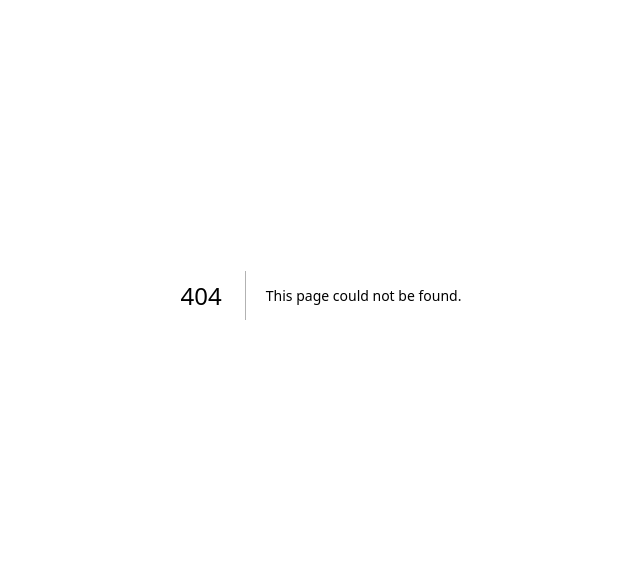
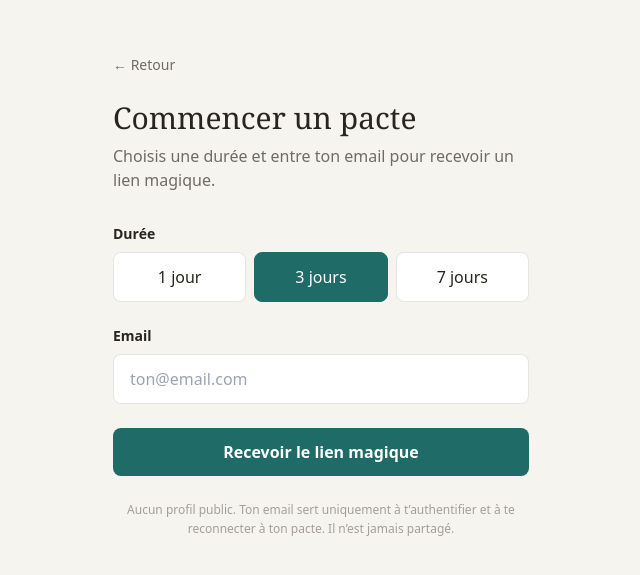
Before and after one commit to piratebtz64-hue/pacte-silencieux, a Next.js app: page /start in a window 1280 px wide. Before the commit this address had no page. Shown: the part 105-680 px from the top of the page, without its empty margins (319-959 px from the left). Built offline with nearby package versions, Linux system fonts and the light colour scheme.

Commit message:
Add start, waiting, help pages and auth callback

```diff
--- /dev/null
+++ b/src/app/start/page.tsx
@@ -0,0 +1,135 @@
+'use client';
+
+import { useState } from 'react';
+import Link from 'next/link';
+import { useRouter } from 'next/navigation';
+
+export default function StartPage() {
+  const router = useRouter();
+  const [email, setEmail] = useState('');
+  const [duration, setDuration] = useState<'1' | '3' | '7'>('3');
+  const [loading, setLoading] = useState(false);
+  const [error, setError] = useState<string | null>(null);
+  const [sent, setSent] = useState(false);
+
+  const handleSubmit = async (e: React.FormEvent) => {
+    e.preventDefault();
+    setLoading(true);
+    setError(null);
+
+    try {
+      const res = await fetch('/api/start', {
+        method: 'POST',
+        headers: { 'Content-Type': 'application/json' },
+        body: JSON.stringify({ email, durationDays: Number(duration) }),
+      });
+
+      const data = await res.json();
+
+      if (!res.ok) {
+        throw new Error(data.error || 'Une erreur est survenue');
+      }
+
+      localStorage.setItem('pacte_email', email.toLowerCase().trim());
+      localStorage.setItem('pacte_duration', duration);
+      if (data.userId) localStorage.setItem('pacte_userId', data.userId);
+
+      setSent(true);
+
+      setTimeout(() => {
+        router.push('/waiting');
+      }, 1500);
+    } catch (err) {
+      setError(err instanceof Error ? err.message : 'Erreur inconnue');
+    } finally {
+      setLoading(false);
+    }
+  };
+
+  if (sent) {
+    return (
+      <main className="min-h-screen grid place-items-center">
+        <div className="max-w-md mx-auto px-4 text-center">
+          <div className="text-4xl mb-4">✉️</div>
+          <h1 className="text-2xl font-serif">Lien magique envoyé</h1>
+          <p className="mt-2 text-[#706b63] dark:text-[#a49f96]">
+            Vérifie ta boîte mail (et les spams). Clique sur le lien pour
+            confirmer et entrer en attente d’appairage.
+          </p>
+          <p className="mt-6 text-sm text-[#a49f96]">
+            Redirection automatique…
+          </p>
+        </div>
+      </main>
+    );
+  }
+
+  return (
+    <main className="min-h-screen grid place-items-center">
+      <div className="max-w-md mx-auto px-4 w-full">
+        <Link
+          href="/"
+          className="text-sm text-[#706b63] dark:text-[#a49f96] hover:underline"
+        >
+          ← Retour
+        </Link>
+        <h1 className="mt-6 text-3xl font-serif">Commencer un pacte</h1>
+        <p className="mt-2 text-[#706b63] dark:text-[#a49f96]">
+          Choisis une durée et entre ton email pour recevoir un lien magique.
+        </p>
+
+        <form onSubmit={handleSubmit} className="mt-8 space-y-6">
+          <div>
+            <label className="block text-sm font-bold mb-2">Durée</label>
+            <div className="grid grid-cols-3 gap-2">
+              {(['1', '3', '7'] as const).map((d) => (
+                <button
+                  key={d}
+                  type="button"
+                  onClick={() => setDuration(d)}
+                  className={`py-3 rounded-lg border transition ${
+                    duration === d
+                      ? 'bg-[#1f6b67] text-white border-[#1f6b67]'
+                      : 'bg-white dark:bg-white/5 border-black/10 dark:border-white/10 hover:border-[#1f6b67]/40'
+                  }`}
+                >
+                  {d} jour{Number(d) > 1 ? 's' : ''}
+                </button>
+              ))}
+            </div>
+          </div>
+
+          <div>
+            <label className="block text-sm font-bold mb-2">Email</label>
+            <input
+              type="email"
+              value={email}
+              onChange={(e) => setEmail(e.target.value)}
+              required
+              className="w-full px-4 py-3 rounded-lg border border-black/10 dark:border-white/10 bg-white dark:bg-white/5 focus:outline-none focus:ring-2 focus:ring-[#1f6b67]/40"
+              placeholder="ton@email.com"
+              autoComplete="email"
+            />
+          </div>
+
+          {error && (
+            <p className="text-sm text-red-600 dark:text-red-400">{error}</p>
+          )}
+
+          <button
+            type="submit"
+            disabled={loading}
+            className="w-full py-3 rounded-lg bg-[#1f6b67] text-white font-bold hover:bg-[#184f4d] transition disabled:opacity-60 disabled:cursor-not-allowed"
+          >
+            {loading ? 'Envoi en cours…' : 'Recevoir le lien magique'}
+          </button>
+        </form>
+
+        <p className="mt-6 text-xs text-[#a49f96] text-center leading-relaxed">
+          Aucun profil public. Ton email sert uniquement à t’authentifier et à
+          te reconnecter à ton pacte. Il n’est jamais partagé.
+        </p>
+      </div>
+    </main>
+  );
+}
```
